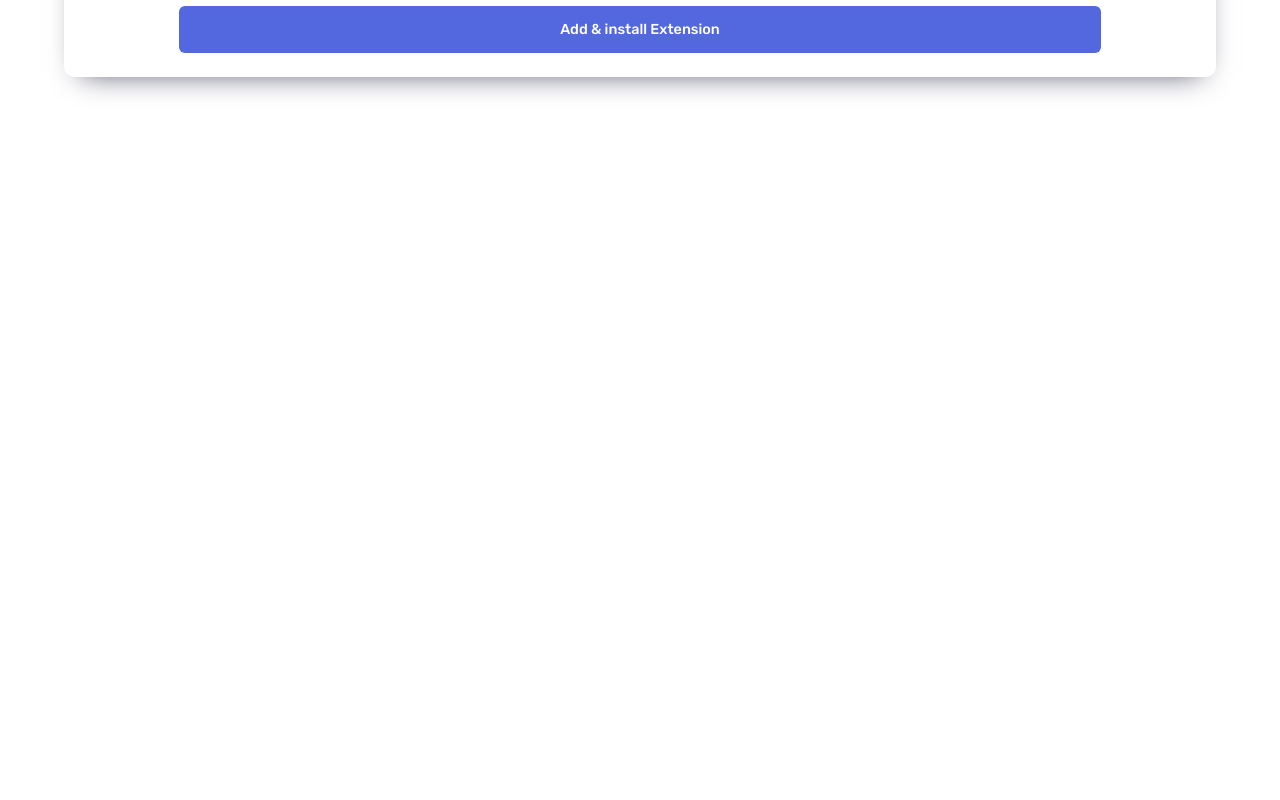
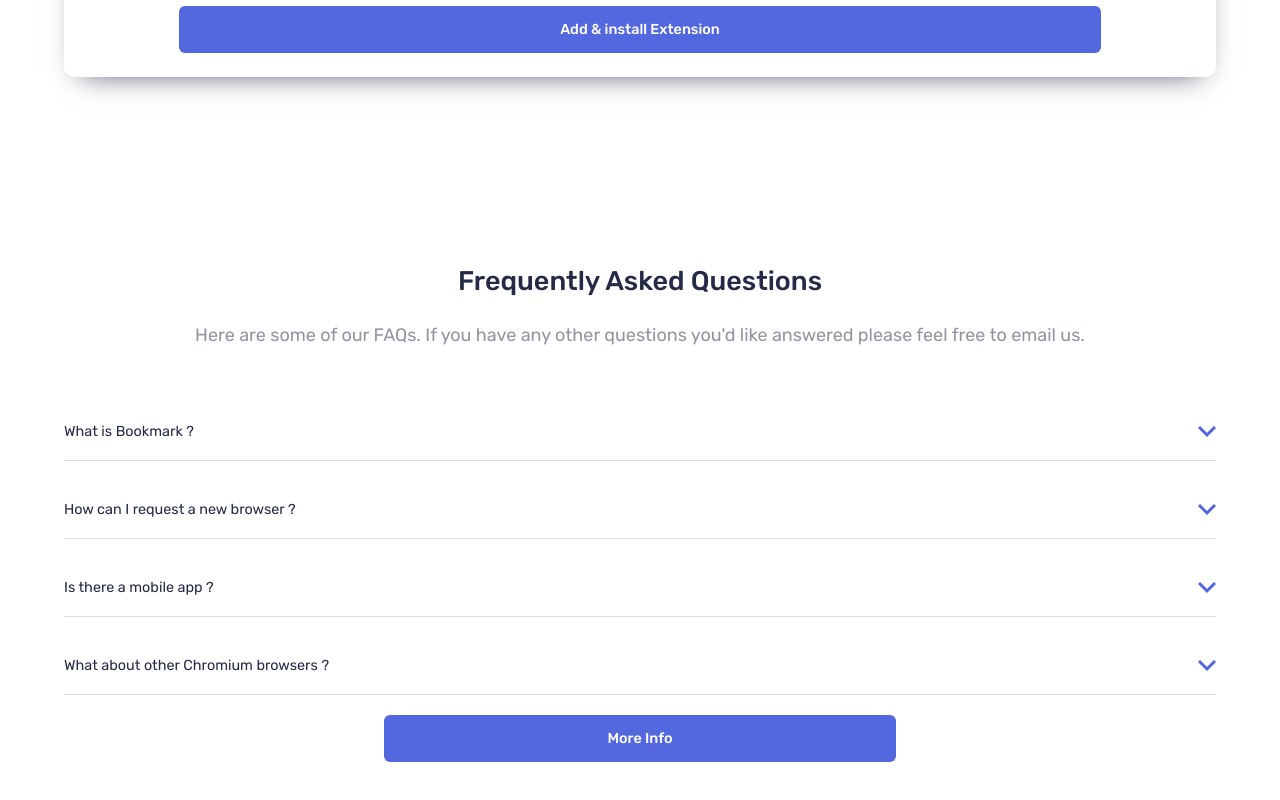
Before and after one commit to Michuxx/Bookmark, a React (Vite) app in the folder Michal/: page / in a window 1280 px wide. Shown: the part 2957-3757 px from the top of the page. Before the commit the page ends 3064 px from the top, so only its background shows below. Built offline with nearby package versions, Linux system fonts and the light colour scheme.

Commit message:
drop down quesitons

```diff
--- /dev/null
+++ b/Michal/src/assets/DUMMY_FAQ.js
@@ -0,0 +1,34 @@
+export const QUESTIONS = [
+  {
+    title: "What is Bookmark ?",
+    description: `Lorem ipsum dolor sit amet, consectetur adipiscing elit,
+    sed do eiusmod tempor incididunt ut labore et dolore magna aliqua. Ut enim ad minim veniam, quis
+    nostrud exercitation ullamco laboris nisi ut aliquip ex ea commodo consequat.
+    Duis aute irure dolor in reprehenderit in voluptate velit esse cillum dolore eu fugiat nulla pariatur.
+    Excepteur sint occaecat cupidatat non proident, sunt in culpa qui officia deserunt mollit anim id est laborum`,
+  },
+  {
+    title: "How can I request a new browser ?",
+    description: `Lorem ipsum dolor sit amet, consectetur adipiscing elit,
+    sed do eiusmod tempor incididunt ut labore et dolore magna aliqua. Ut enim ad minim veniam, quis
+    nostrud exercitation ullamco laboris nisi ut aliquip ex ea commodo consequat.
+    Duis aute irure dolor in reprehenderit in voluptate velit esse cillum dolore eu fugiat nulla pariatur.
+    Excepteur sint occaecat cupidatat non proident, sunt in culpa qui officia deserunt mollit anim id est laborum`,
+  },
+  {
+    title: "Is there a mobile app ?",
+    description: `Lorem ipsum dolor sit amet, consectetur adipiscing elit,
+    sed do eiusmod tempor incididunt ut labore et dolore magna aliqua. Ut enim ad minim veniam, quis
+    nostrud exercitation ullamco laboris nisi ut aliquip ex ea commodo consequat.
+    Duis aute irure dolor in reprehenderit in voluptate velit esse cillum dolore eu fugiat nulla pariatur.
+    Excepteur sint occaecat cupidatat non proident, sunt in culpa qui officia deserunt mollit anim id est laborum`,
+  },
+  {
+    title: "What about other Chromium browsers ?",
+    description: `Lorem ipsum dolor sit amet, consectetur adipiscing elit,
+    sed do eiusmod tempor incididunt ut labore et dolore magna aliqua. Ut enim ad minim veniam, quis
+    nostrud exercitation ullamco laboris nisi ut aliquip ex ea commodo consequat.
+    Duis aute irure dolor in reprehenderit in voluptate velit esse cillum dolore eu fugiat nulla pariatur.
+    Excepteur sint occaecat cupidatat non proident, sunt in culpa qui officia deserunt mollit anim id est laborum`,
+  },
+];
--- /dev/null
+++ b/Michal/src/components/content/FaqInfo.jsx
@@ -0,0 +1,39 @@
+import React, { useState } from "react";
+import arrow from "/icon-arrow.svg";
+
+const FaqInfo = ({ faq }) => {
+  const [isDroped, setIsDroped] = useState(false);
+
+  const dropDown = () => {
+    setIsDroped((e) => !e);
+  };
+
+  return (
+    <div className="faq-container">
+      <div className="question-dropdown">
+        <h5>{faq.title}</h5>
+        <svg
+          onClick={dropDown}
+          xmlns="http://www.w3.org/2000/svg"
+          width="18"
+          height="12"
+          style={{
+            cursor: "pointer",
+            transform: isDroped ? "rotate(180deg)" : "rotate(0deg)",
+            transition: "transform 0.2s",
+          }}
+        >
+          <path
+            fill="none"
+            stroke={isDroped ? "#F25F3A" : "#5267DF"}
+            strokeWidth="3"
+            d="M1 1l8 8 8-8"
+          />
+        </svg>
+      </div>
+      {isDroped && <p>{faq.description}</p>}
+    </div>
+  );
+};
+
+export default FaqInfo;
--- /dev/null
+++ b/Michal/src/components/content/FaqWrapper.jsx
@@ -0,0 +1,18 @@
+import React from "react";
+import { QUESTIONS } from "../../assets/DUMMY_FAQ";
+import FaqInfo from "./FaqInfo";
+import "./faq.scss";
+import Button from "./content-items/Button";
+
+const FaqWrapper = () => {
+  return (
+    <div className="faq-wrapper">
+      {QUESTIONS.map((question) => (
+        <FaqInfo faq={question} key={question.title} />
+      ))}
+      <Button type="blue">More Info</Button>
+    </div>
+  );
+};
+
+export default FaqWrapper;
--- a/Michal/src/components/content/Manager.jsx
+++ b/Michal/src/components/content/Manager.jsx
@@ -7,6 +7,7 @@
 import "./manager.scss";
 import ChapterWrapper from "./ChapterWrapper";
 import CardWrapper from "./CardWrapper";
+import FaqWrapper from "./FaqWrapper";
 
 const Manager = () => {
   return (
@@ -39,6 +40,12 @@
       Please do let us know if you've got a favourite you'd like us to prioritize."
       ></ManagerInfo>
       <CardWrapper />
+      <div className="space"></div>
+      <ManagerInfo
+        headline="Frequently Asked Questions"
+        description="Here are some of our FAQs. If you have any other questions you'd like answered please feel free to email us."
+      ></ManagerInfo>
+      <FaqWrapper />
     </div>
   );
 };
--- /dev/null
+++ b/Michal/src/components/content/faq.scss
@@ -0,0 +1,34 @@
+@use "../../colors.scss";
+
+.faq-wrapper {
+  width: 100%;
+  display: flex;
+  flex-direction: column;
+  align-items: center;
+  margin: 50px 0 80px 0;
+  gap: 20px;
+}
+
+.faq-container {
+  width: 90%;
+  border-bottom: 1px solid #dedde3;
+}
+
+.question-dropdown {
+  display: flex;
+  justify-content: space-between;
+  padding: 20px 0 20px 0;
+  align-items: center;
+}
+
+.question-dropdown h5 {
+  font-size: 0.8rem;
+  color: colors.$neutral_navy;
+}
+
+.faq-container p {
+  font-size: 0.7rem;
+  color: colors.$neutral_grey;
+  padding: 10px 0 20px 0;
+  line-height: 2rem;
+}
```
